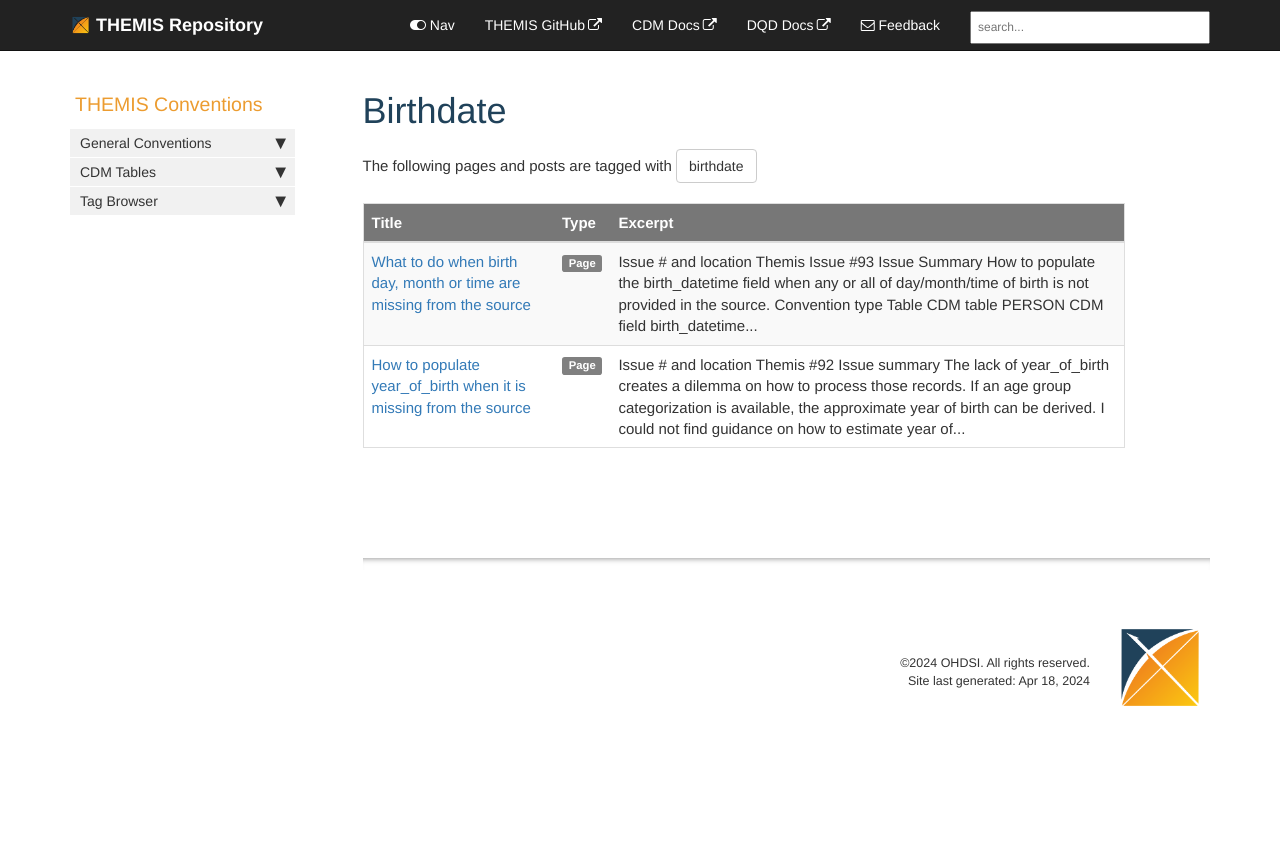
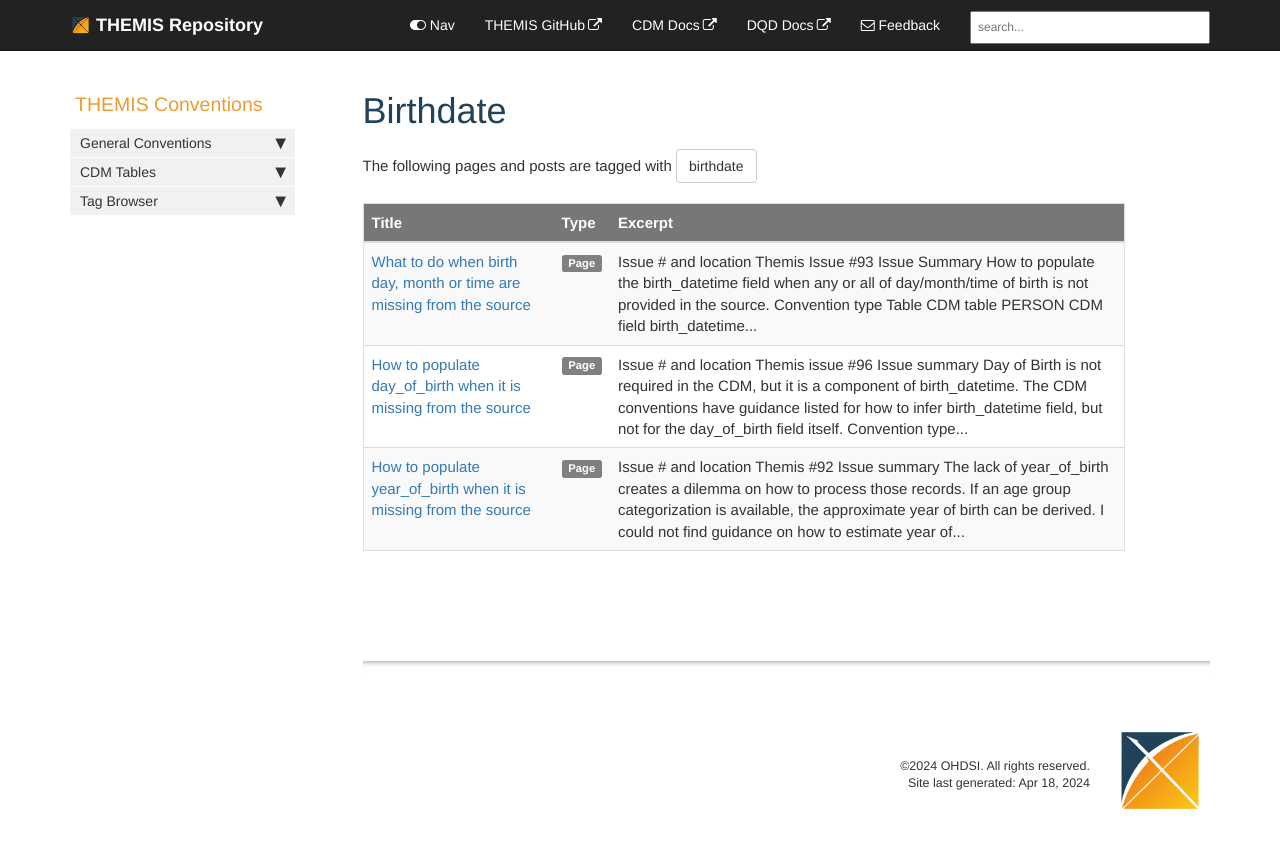
Before and after one commit to OHDSI/Themis, a Jekyll site: the page built from docs/pages/tags/tag_birthdate.md, in a window 1280 px wide. Shown: the top 848 px of the page. Built offline with Jekyll 4.4.1, drawn with Linux system fonts in a browser that asks for light colours; comment, search, counter and statistics services are not loaded.

Commit message:
days_of_birth when missing
closes #96

```diff
--- /dev/null
+++ b/docs/pages/person/missing_day_of_birth.md
@@ -0,0 +1,47 @@
+---
+title: How to populate day_of_birth when it is missing from the source
+keywords: birthdate, birth
+last_updated: April 10, 2024
+tags: [birthdate, person]
+sidebar: mydoc_sidebar
+permalink: /missing_day_of_birth.html
+---
+
+## Issue # and location
+[Themis issue #96](https://github.com/OHDSI/Themis/issues/96)
+
+## Issue summary
+Day of Birth is not required in the CDM, but it is a component of birth_datetime. The CDM conventions have guidance listed for how to infer birth_datetime field, but not for the day_of_birth field itself.
+
+## Convention type
+Table
+
+## CDM table
+`PERSON`
+
+## CDM field
+`day_of_birth`
+
+## Links to issue discussion
+[Themis issue #96](https://github.com/OHDSI/Themis/issues/96)
+[CDM Documentation](https://ohdsi.github.io/CommonDataModel/cdm54.html#person)
+
+## Provenance of data
+General
+
+## The ratified convention
+Day of birth is **not required in the CDM**, but it is a component of birth_datetime. For data sources that provide the precise date of birth, the day should be extracted and stored in this field. For data sources which lack this data point, but have a use case to infer the information (i.e. this is helpful for mother-child linkage algorithms), use the following heuristic:
+
+- If day_of_birth is null and month_of_birth is not null, then populate day_of_birth with '01'.
+- If day_of_birth AND month_of_birth are both null and the person has records during their year of birth, then use the date of the earliest record, otherwise use the 15th of June of that year.
+
+## Date of ratification/published
+NA
+
+## Downstream implications
+No
+
+## Link to DQD check
+
+## Related conventions/further information
+Themis issue #95 - If month_of_birth is null or if day_of_birth AND month_of_birth are both null and the person has records during their year of birth then use the date of the earliest record, otherwise use the 15th of June of that year.
--- a/docs/pages/person/person.md
+++ b/docs/pages/person/person.md
@@ -23,4 +23,6 @@ permalink: /person.html
 |   YEAR_OF_BIRTH | [How to populate year_of_birth when it is missing from the source](missing_year_of_birth.html)    |
 |----
 |  BIRTH_DATETIME | [What to do when birth day, month or time are missing from the source](missing_birthdatetime.html) |
+|----
+| DAY_OF_BIRTH | [How to populate day_of_birth when it is missing from the source](missing_day_of_birth.html) |
 |=====
```
